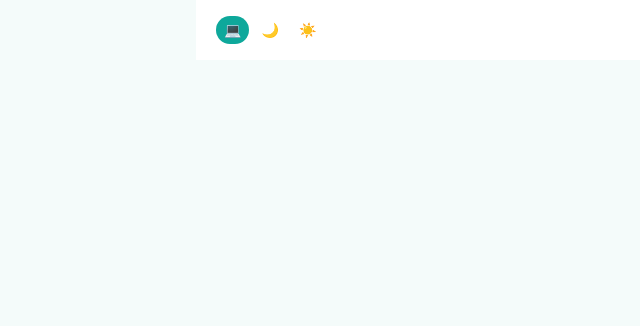
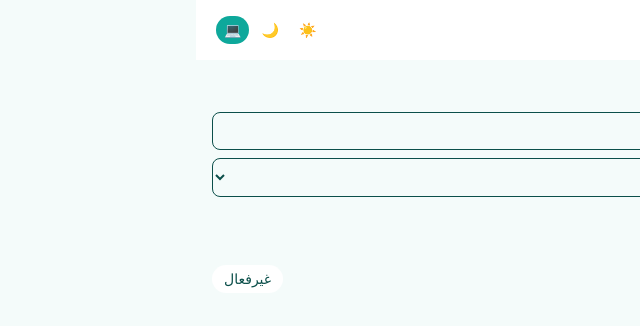
Before and after one commit to AmirHo3sein/gheychi, a Nuxt app in the folder apps/user-app/: page /profile in a window 1280 px wide. Before the commit this address had no page. Shown: the top 326 px of the page, without its empty margins (0-640 px from the left). Built offline with nearby package versions, Linux system fonts and the light colour scheme.

Commit message:
feat(user-app): profile page with saved salons and push notification opt-in
Adds VAPID public key to runtime config, a usePushSubscription composable
for subscribing/unsubscribing browser push, and the /profile page tying
together account editing, saved salons, push opt-in, and logout.

```diff
--- /dev/null
+++ b/apps/user-app/app/composables/usePushSubscription.ts
@@ -0,0 +1,59 @@
+// NOTE: deviates from the plan's `Uint8Array.from([...raw].map(...))` -- on this project's
+// TypeScript/DOM lib version, `Uint8Array.from` types its result as `Uint8Array<ArrayBufferLike>`,
+// which is not assignable to `PushSubscriptionOptionsInit.applicationServerKey` (`BufferSource`,
+// which excludes `SharedArrayBuffer`-backed views) and fails `nuxt typecheck`. Allocating via
+// `new Uint8Array(length)` instead yields an `ArrayBuffer`-backed typed array and produces the
+// identical bytes.
+function urlBase64ToUint8Array(base64: string): Uint8Array<ArrayBuffer> {
+  const padding = '='.repeat((4 - (base64.length % 4)) % 4)
+  const normalized = (base64 + padding).replace(/-/g, '+').replace(/_/g, '/')
+  const raw = atob(normalized)
+  const output = new Uint8Array(raw.length)
+  for (let i = 0; i < raw.length; i++) output[i] = raw.charCodeAt(i)
+  return output
+}
+
+export function usePushSubscription() {
+  const { apiFetch } = useApi()
+  const config = useRuntimeConfig()
+  const isSubscribed = ref(false)
+  const supported = import.meta.client && 'serviceWorker' in navigator && 'PushManager' in window
+
+  async function refreshStatus() {
+    if (!supported) return
+    const reg = await navigator.serviceWorker.ready
+    const sub = await reg.pushManager.getSubscription()
+    isSubscribed.value = !!sub
+  }
+
+  async function subscribe() {
+    if (!supported) return
+    const reg = await navigator.serviceWorker.ready
+    const permission = await Notification.requestPermission()
+    if (permission !== 'granted') return
+
+    const sub = await reg.pushManager.subscribe({
+      userVisibleOnly: true,
+      applicationServerKey: urlBase64ToUint8Array(config.public.vapidPublicKey),
+    })
+    const json = sub.toJSON()
+    await apiFetch('/push/subscribe', {
+      method: 'POST',
+      body: { endpoint: json.endpoint, p256dh: json.keys?.p256dh, auth: json.keys?.auth },
+    })
+    isSubscribed.value = true
+  }
+
+  async function unsubscribe() {
+    if (!supported) return
+    const reg = await navigator.serviceWorker.ready
+    const sub = await reg.pushManager.getSubscription()
+    if (sub) {
+      await apiFetch('/push/subscribe', { method: 'DELETE', body: { endpoint: sub.endpoint } })
+      await sub.unsubscribe()
+    }
+    isSubscribed.value = false
+  }
+
+  return { supported, isSubscribed, refreshStatus, subscribe, unsubscribe }
+}
--- /dev/null
+++ b/apps/user-app/app/pages/profile.vue
@@ -0,0 +1,70 @@
+<script setup lang="ts">
+interface FavoriteSalon { id: string; name: string; slug: string; city: string }
+
+const session = useSessionStore()
+const { apiFetch } = useApi()
+const { supported: pushSupported, isSubscribed, refreshStatus, subscribe, unsubscribe } = usePushSubscription()
+
+const favorites = ref<FavoriteSalon[]>([])
+const name = ref(session.user?.name ?? '')
+const gender = ref(session.user?.gender ?? 'female')
+const savingProfile = ref(false)
+
+onMounted(async () => {
+  await refreshStatus()
+  const { data } = await apiFetch<FavoriteSalon[]>('/favorites', { silent: true })
+  favorites.value = data ?? []
+})
+
+async function saveProfile() {
+  savingProfile.value = true
+  const { data } = await apiFetch('/auth/profile', { method: 'PATCH', body: { name: name.value, gender: gender.value } })
+  savingProfile.value = false
+  if (data) session.setUser(data as typeof session.user)
+}
+
+async function togglePush() {
+  if (isSubscribed.value) await unsubscribe()
+  else await subscribe()
+}
+
+async function logout() {
+  await apiFetch('/auth/logout', { method: 'POST' })
+  session.setUser(null)
+  await navigateTo('/login')
+}
+</script>
+
+<template>
+  <div class="p-4 space-y-6">
+    <section class="space-y-2">
+      <h1 class="text-lg font-bold">پروفایل</h1>
+      <p class="text-sm">{{ session.user?.phone }}</p>
+      <input v-model="name" type="text" placeholder="نام" class="w-full rounded-lg border p-2 text-sm" />
+      <select v-model="gender" class="w-full rounded-lg border p-2 text-sm">
+        <option value="female">زن</option>
+        <option value="male">مرد</option>
+      </select>
+      <button type="button" :disabled="savingProfile" class="rounded-lg bg-(--color-accent) text-white px-4 py-2 text-sm" @click="saveProfile">
+        ذخیره
+      </button>
+    </section>
+
+    <section v-if="pushSupported" class="flex items-center justify-between">
+      <span class="text-sm">اعلان‌های نوبت</span>
+      <button type="button" class="rounded-full px-3 py-1 text-sm" :class="isSubscribed ? 'bg-(--color-accent) text-white' : 'bg-(--color-surface-card)'" @click="togglePush">
+        {{ isSubscribed ? 'فعال' : 'غیرفعال' }}
+      </button>
+    </section>
+
+    <section class="space-y-2">
+      <h2 class="font-bold">سالن‌های ذخیره شده</h2>
+      <p v-if="!favorites.length" class="text-sm">سالنی ذخیره نکرده‌اید</p>
+      <NuxtLink v-for="salon in favorites" :key="salon.id" :to="`/salons/${salon.slug}`" class="block rounded-lg bg-(--color-surface-card) p-3 text-sm">
+        {{ salon.name }} — {{ salon.city }}
+      </NuxtLink>
+    </section>
+
+    <button type="button" class="text-sm text-(--color-ad)" @click="logout">خروج از حساب</button>
+  </div>
+</template>
--- a/apps/user-app/nuxt.config.ts
+++ b/apps/user-app/nuxt.config.ts
@@ -29,6 +29,7 @@ export default defineNuxtConfig({
     public: {
       apiBase: process.env.NUXT_PUBLIC_API_BASE ?? 'http://localhost:3002/api',
       neshanApiKey: process.env.NUXT_PUBLIC_NESHAN_API_KEY ?? '',
+      vapidPublicKey: process.env.NUXT_PUBLIC_VAPID_PUBLIC_KEY ?? '',
     },
   },
   pwa: {
```
Also changed, not shown: 2 other files (tests, documents, lock files or other folders).
